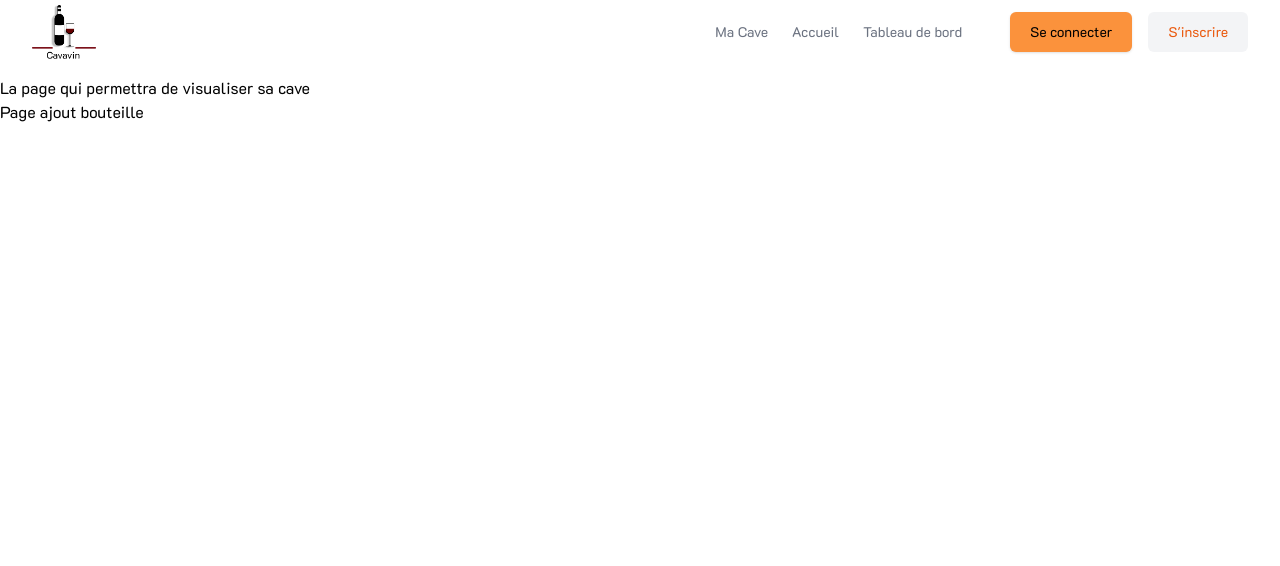
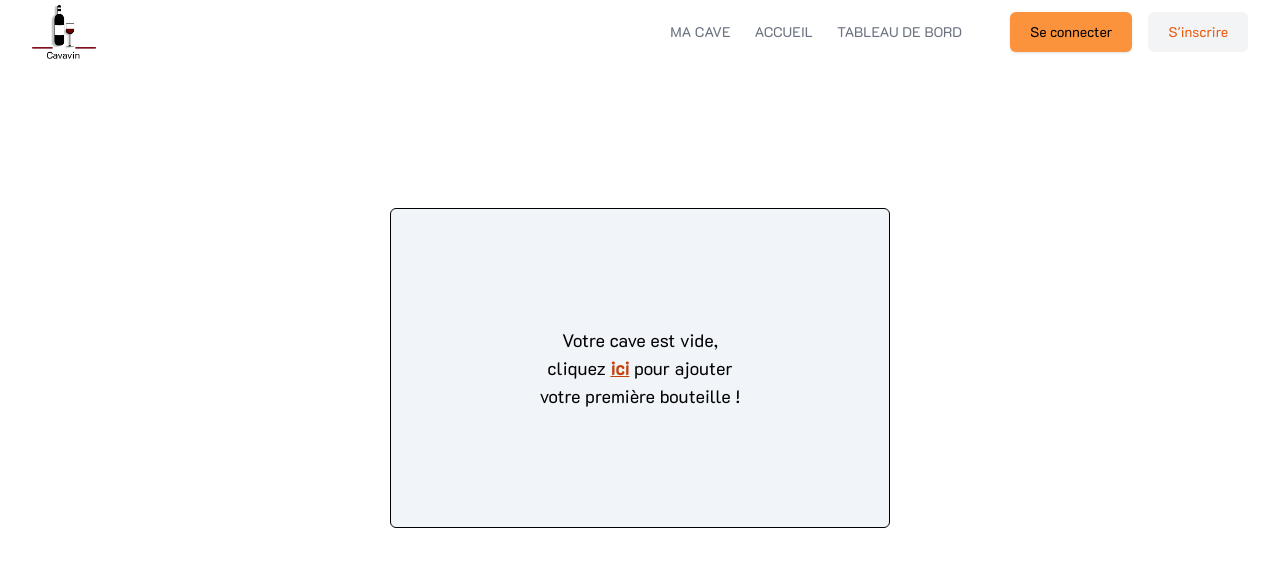
Before and after one commit to guillaume-pages/WineNot, a Next.js app: page /cellar in a window 1280 px wide. Shown: the top 566 px of the page. Built offline with nearby package versions, Linux system fonts and the light colour scheme.

Commit message:
ui pour pas de cave

```diff
--- a/app/cellar/page.tsx
+++ b/app/cellar/page.tsx
@@ -1,14 +1,10 @@
 import Link from "next/link"
+import NoCellar from "../ui/cellar/no-cellar"
 
 export default function page() {
   return (
     <>
-    <h1>La page qui permettra de visualiser sa cave</h1>
-    <button>
-      <Link href="/cellar/add">
-        Page ajout bouteille
-      </Link>
-    </button>
+      <NoCellar />
     </>
   )
 }
--- /dev/null
+++ b/app/ui/cellar/no-cellar.tsx
@@ -0,0 +1,19 @@
+import Link from "next/link"
+
+export default function NoCellar() {
+  return (
+    <>
+      <div className="flex justify-center items-center border rounded-md border-black bg-slate-100 w-4/5 h-80 mt-36 mx-auto lg:w-[500px] lg:text-lg text-center">
+        <div className="w-48 lg:w-52">
+          Votre cave est vide, cliquez{' '}
+            <Link
+              href="/cellar/add"
+            >
+              <span className="text-orange-700 font-bold underline">ici</span>
+            </Link>
+            {' '}pour ajouter votre première bouteille !
+        </div>
+      </div>
+    </>
+  )
+}
--- a/app/ui/dashboard/nav-links.tsx
+++ b/app/ui/dashboard/nav-links.tsx
@@ -33,7 +33,7 @@ export default function NavLinks() {
             key={link.name}
             href={link.href}
             className={clsx(
-              'flex h-[48px] grow items-center justify-center gap-2 rounded-md bg-gray-50 p-3 text-sm font-medium hover:bg-sky-100 hover:text-orange-600 md:flex-none md:justify-start md:p-2 md:px-3',
+              'flex h-[48px] grow items-center justify-center gap-2 rounded-md bg-gray-50 p-3 text-sm font-medium hover:bg-orange-100 hover:text-orange-600 md:flex-none md:justify-start md:p-2 md:px-3',
               {
                 'bg-orange-100 text-orange-600': pathname === link.href,
               },
--- a/app/ui/invoices/buttons.tsx
+++ b/app/ui/invoices/buttons.tsx
@@ -6,7 +6,7 @@ export function CreateInvoice() {
   return (
     <Link
       href="/dashboard/invoices/create"
-      className="flex h-10 items-center rounded-lg bg-blue-600 px-4 text-sm font-medium text-white transition-colors hover:bg-blue-500 focus-visible:outline focus-visible:outline-2 focus-visible:outline-offset-2 focus-visible:outline-blue-600"
+      className="flex h-10 items-center rounded-lg bg-orange-600 px-4 text-sm font-medium text-white transition-colors hover:bg-orange-500 focus-visible:outline focus-visible:outline-2 focus-visible:outline-offset-2 focus-visible:outline-orange-600"
     >
       <span className="hidden md:block">Create Invoice</span>{' '}
       <PlusIcon className="h-5 md:ml-4" />
--- a/app/ui/invoices/pagination.tsx
+++ b/app/ui/invoices/pagination.tsx
@@ -75,7 +75,7 @@ function PaginationNumber({
     {
       'rounded-l-md': position === 'first' || position === 'single',
       'rounded-r-md': position === 'last' || position === 'single',
-      'z-10 bg-blue-600 border-blue-600 text-white': isActive,
+      'z-10 bg-orange-600 border-orange-600 text-white': isActive,
       'hover:bg-gray-100': !isActive && position !== 'middle',
       'text-gray-300': position === 'middle',
     },
--- a/app/ui/navbar.tsx
+++ b/app/ui/navbar.tsx
@@ -34,15 +34,15 @@ export default function Navbar() {
         <nav aria-label="Global" className="hidden md:block">
           <ul className="flex items-center gap-6 text-sm">
             <li>
-              <Link className="text-gray-500 transition hover:text-gray-500/75" href="/cellar">Ma Cave</Link>
+              <Link className="text-gray-500 transition hover:text-gray-500/75" href="/cellar">MA CAVE</Link>
             </li>
 
             <li>
-              <Link className="text-gray-500 transition hover:text-gray-500/75" href="/feed"> Accueil </Link>
+              <Link className="text-gray-500 transition hover:text-gray-500/75" href="/feed"> ACCUEIL </Link>
             </li>
 
             <li>
-              <Link className="text-gray-500 transition hover:text-gray-500/75" href="/dashboard">Tableau de bord</Link>
+              <Link className="text-gray-500 transition hover:text-gray-500/75" href="/dashboard">TABLEAU DE BORD</Link>
             </li>
           </ul>
         </nav>
```
